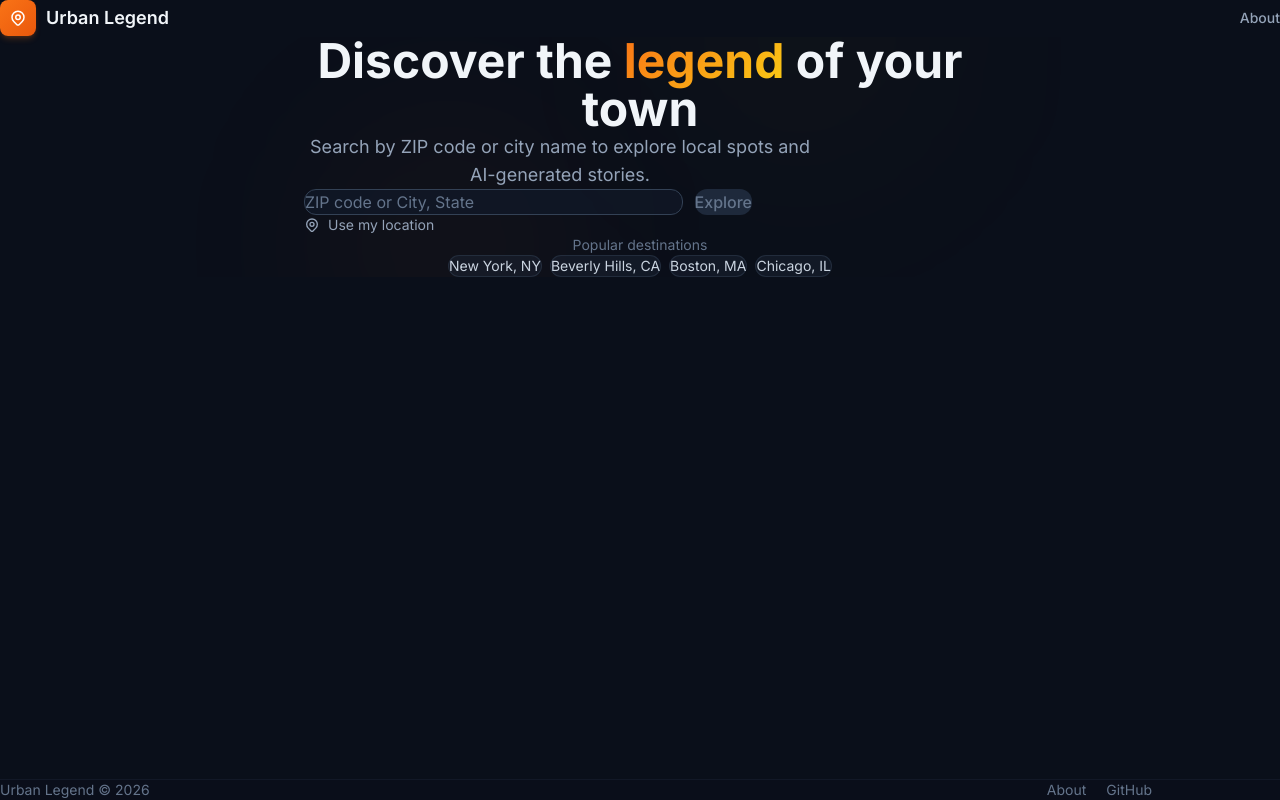
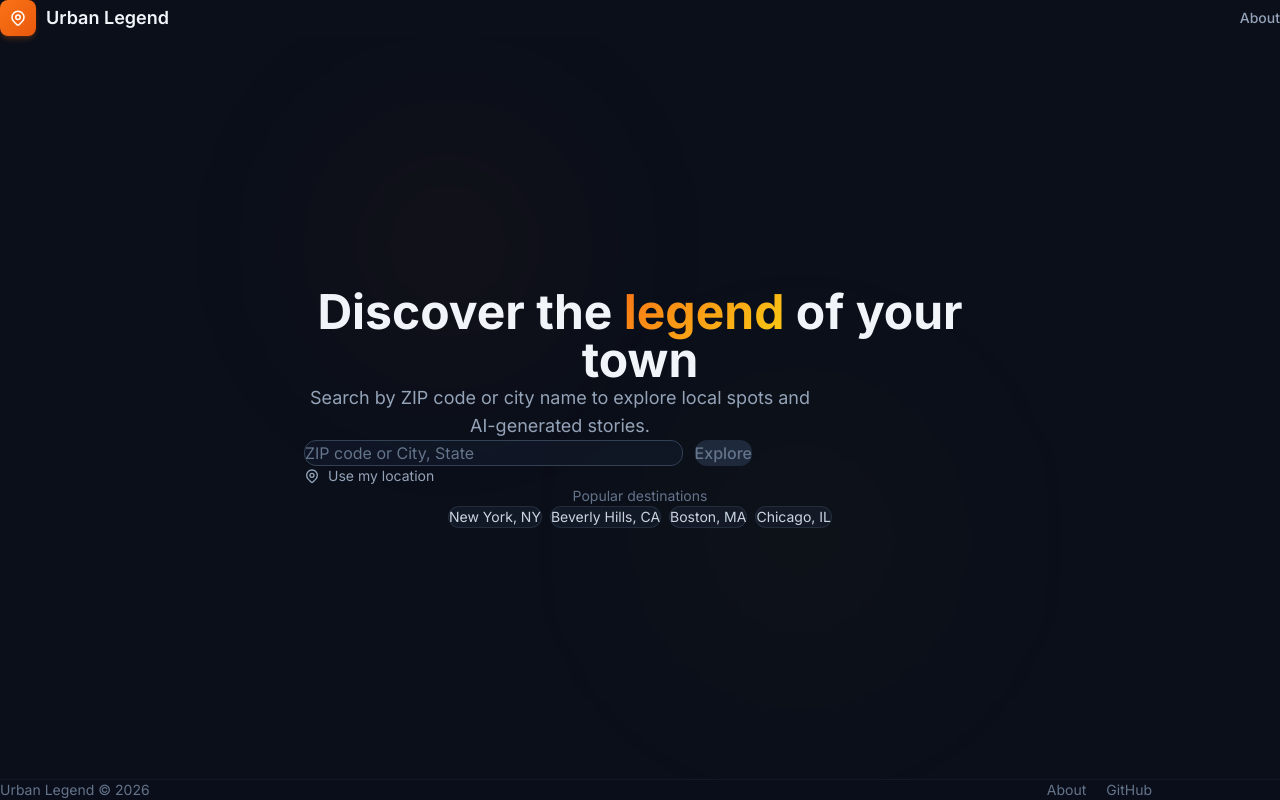
Before and after one commit to EGKIP/Urban-legend, a React (Vite) app in the folder frontend/: page / in a window 1280 px wide. Built offline with nearby package versions, Linux system fonts and the light colour scheme.

Commit message:
fix: main element flex container for full height

```diff
--- a/frontend/src/components/Layout.jsx
+++ b/frontend/src/components/Layout.jsx
@@ -28,7 +28,7 @@
         </div>
       </nav>
 
-      <main className="flex-1">
+      <main className="flex-1 flex flex-col">
         <Outlet />
       </main>
 
```
